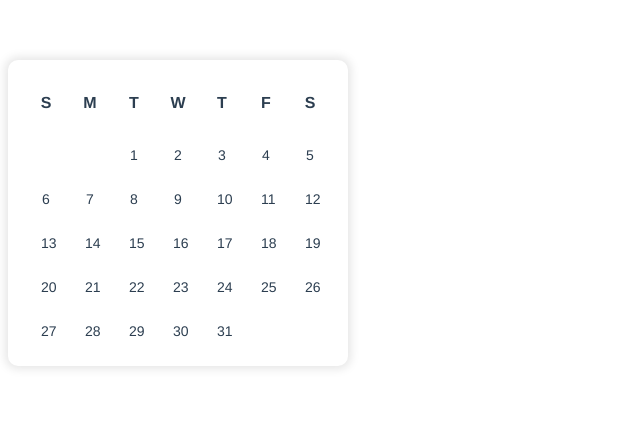
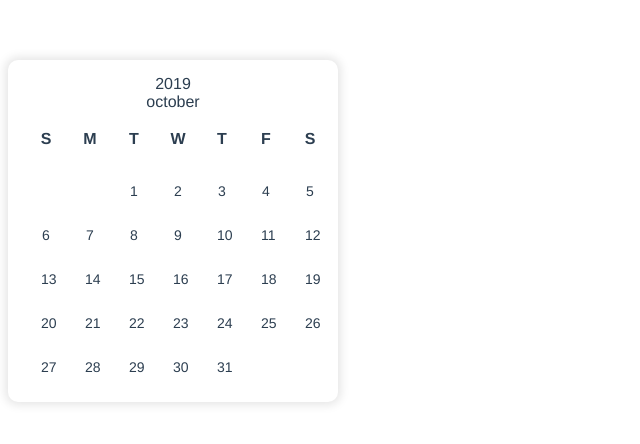
Before and after one commit to Miguelbpy/vue-single-date-picker, a Vue app: page / in a window 1280 px wide. Shown: the top 444 px of the page, without its empty margins (0-640 px from the left). Built offline with nearby package versions, Linux system fonts and the light colour scheme.

Commit message:
Add calendar month and year display

```diff
--- /dev/null
+++ b/src/components/CalendarMonth.vue
@@ -0,0 +1,47 @@
+<template>
+  <div>
+    <div class="year">
+      {{ year }}
+    </div>
+    <div class="month">
+      {{ fullMonth }}
+    </div>
+  </div>
+</template>
+
+<script>
+const MONTHS = [
+  "january",
+  "february",
+  "march",
+  "april",
+  "may",
+  "june",
+  "july",
+  "august",
+  "september",
+  "october",
+  "november",
+  "december"
+];
+export default {
+  props: {
+    year: {
+      type: Number,
+      default: () => 1970
+    },
+    month: {
+      type: Number,
+      default: () => 0
+    }
+  },
+  computed: {
+    fullMonth() {
+      return MONTHS[this.month];
+    }
+  }
+};
+</script>
+
+<style>
+</style>
--- a/src/components/CalendarView.vue
+++ b/src/components/CalendarView.vue
@@ -1,4 +1,9 @@
 <template>
+  <div class="calendar-view">
+    <calendar-month
+      :year="year"
+      :month="month"
+    />
     <table>
       <thead>
         <CalendarHeader
@@ -15,11 +20,13 @@
         />
       </tbody>
     </table>
+  </div>
 </template>
 
 <script>
 import CalendarHeader from './CalendarHeader';
 import CalendarWeek from './CalendarWeek';
+import CalendarMonth from './CalendarMonth';
 
 const NUM_DAYS_IN_WEEK = 7;
 
@@ -27,6 +34,7 @@ export default {
   components: {
     CalendarHeader,
     CalendarWeek,
+    CalendarMonth
   },
   data() {
     return {
@@ -94,8 +102,9 @@ export default {
 </script>
 
 <style lang="scss" scoped>
-table {
+.calendar-view {
   padding: 15px;
+  max-width: 300px;
   background-color: white;
   border-radius: 10px;
   box-shadow: 0 0 10px 3px rgba(0, 0, 0, 0.1);
```
Lines whose indentation alone changed are shown as unchanged.
